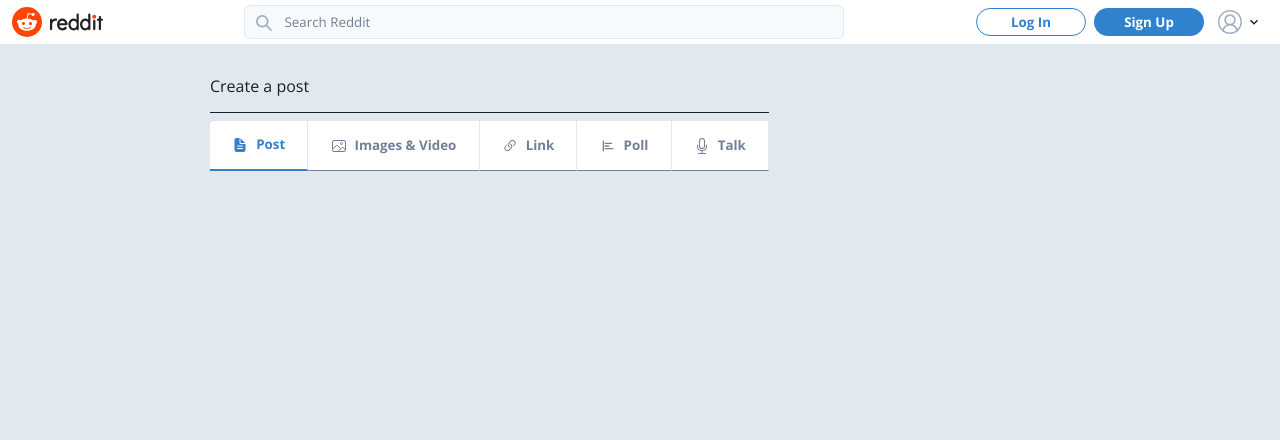
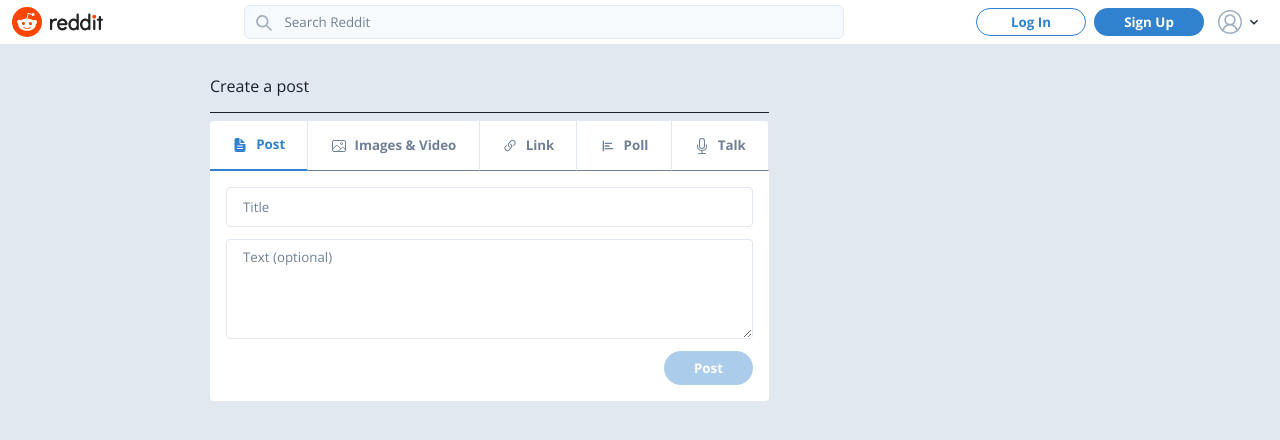
Before and after one commit to vincent-zola/reddit_clone_tutorial, a Next.js app: page /r/1/submit in a window 1280 px wide. Shown: the top 440 px of the page. Built offline with nearby package versions, Linux system fonts and the light colour scheme; no server answers.

Commit message:
working on post commponent

```diff
--- /dev/null
+++ b/src/atoms/postsAtom.tsx
@@ -0,0 +1,32 @@
+import { Timestamp } from "firebase/firestore";
+import {atom} from "recoil";
+
+export type Post = {
+    id: string;
+    communityId: string;
+    creatorId: string;
+    creatorDisplayName: string;
+    title: string;
+    body: string;
+    numberOfComments: string;
+    voteStatus: string;
+    imageURL?: string;
+    communityImageURL?: string;
+    createdAt: Timestamp;
+}
+
+interface PostState {
+    selectedPost: Post | null;
+    posts: Post[];
+    // postVotes
+}
+
+const defaultPostState: PostState = {
+    selectedPost: null,
+    posts: [],
+}
+
+export const postState = atom<PostState>({
+    key: "postState",
+    default: defaultPostState,
+})
--- a/src/components/Posts/NewPostForm.tsx
+++ b/src/components/Posts/NewPostForm.tsx
@@ -7,6 +7,9 @@ import { BsLink45Deg, BsMic } from "react-icons/bs";
 import { IoDocumentText, IoImageOutline } from "react-icons/io5";
 import { AiFillCloseCircle } from "react-icons/ai";
 import TabItem from "./TabItem";
+import TextInputs from "./PostForm/TextInputs";
+import ImageUpload from "./PostForm/ImageUpload";
+import { Post } from "../../atoms/postsAtom";
 
 // * ========== TS Types ==========
 
@@ -44,7 +47,56 @@ const formTabs: TabItem[] = [
 ];
 
 const NewPostForm: React.FC<NewPostFormProps> = () => {
+  // we use it to visually highlight the formTabs
   const [selectedTab, setSelectedTab] = useState(formTabs[0].title);
+  const [textInputs, setTextInputs] = useState({
+    title: "",
+    body: "",
+  });
+  const [selectedFile, setSelectedFile] = useState<string>();
+  const [loading, setLoading] = useState(false);
+
+  // *store post in db
+  const handleCreatePost = async () => {
+    // create new post obj => type Post
+    const newPost: Post = {};
+    // store the post in db
+    // check for selectedFile
+    // store in storage => getDownloadURL (return imageURL)
+    // update post doc by adding imageURL
+    // redirect the user back to the communityPage using the router
+  };
+
+  // * image upload Fn.
+  const onSelectImage = (event: React.ChangeEvent<HTMLInputElement>) => {
+    // FileReader provided by JS
+    const reader = new FileReader();
+    // [0] our Image Input element return an Array of uploaded items in our case one Image, therefore read just the only and first item in array.
+    if (event.target.files?.[0]) {
+      // readAsDataURL() read the binary data and encode it as base64 data url.
+      reader.readAsDataURL(event.target.files[0]);
+    }
+    // store the img in setSelectedFile, readerEvent is just an regular e. event.
+    // .onload: Called when a read operation successfully completes.
+    reader.onload = (readerEvent) => {
+      if (readerEvent.target?.result) {
+        setSelectedFile(readerEvent.target.result as string);
+      }
+    };
+  };
+
+  // * Text and Area recorder Fn.
+  const onTextChange = (
+    event: React.ChangeEvent<HTMLInputElement | HTMLTextAreaElement>
+  ) => {
+    const {
+      target: { name, value },
+    } = event;
+    setTextInputs((prev) => ({
+      ...prev,
+      [name]: value,
+    }));
+  };
 
   // * ========== HTML ==========
 
@@ -60,6 +112,24 @@ const NewPostForm: React.FC<NewPostFormProps> = () => {
           />
         ))}
       </Flex>
+      <Flex p={4}>
+        {selectedTab === "Post" && (
+          <TextInputs
+            textInputs={textInputs}
+            handleCreatePost={handleCreatePost}
+            onChange={onTextChange}
+            loading={loading}
+          />
+        )}
+        {selectedTab === "Images & Video" && (
+          <ImageUpload
+            selectedFile={selectedFile}
+            onSelectImage={onSelectImage}
+            setSelectedTab={setSelectedTab}
+            setSelectedFile={setSelectedFile}
+          />
+        )}
+      </Flex>
     </Flex>
   );
 };
--- /dev/null
+++ b/src/components/Posts/PostForm/ImageUpload.tsx
@@ -0,0 +1,75 @@
+// * ========== Imports ==========
+
+import { Button, Flex, Image, Input, Stack } from "@chakra-ui/react";
+import React, { useRef } from "react";
+
+// * ========== TS Types ==========
+
+type ImageUploadProps = {
+  selectedFile?: string;
+  onSelectImage: (event: React.ChangeEvent<HTMLInputElement>) => void;
+  setSelectedTab: (value: string) => void;
+  setSelectedFile: (value: string) => void;
+};
+
+// *========== Variables & Functions ==========
+
+const ImageUpload: React.FC<ImageUploadProps> = ({
+  selectedFile,
+  onSelectImage,
+  setSelectedTab,
+  setSelectedFile,
+}) => {
+  const selectedFileRef = useRef<HTMLInputElement>(null);
+
+  // * ========== HTML ==========
+
+  return (
+    <Flex direction="column" justify="center" align="center" width="100%">
+      {selectedFile ? (
+        <>
+          <Image src={selectedFile} maxWidth="400px" maxHeight="400px" />
+          <Stack direction="row" mt={4}>
+            <Button height="28px" onClick={() => setSelectedTab("Post")}>
+              Back to Post
+            </Button>
+            <Button
+              variant="outline"
+              height="28px"
+              onClick={() => setSelectedFile("")}
+            >
+              Remove
+            </Button>
+          </Stack>
+        </>
+      ) : (
+        <Flex
+          justify="center"
+          align="center"
+          p={20}
+          border="1px dashed"
+          borderColor="gray.200"
+          width="100%"
+          borderRadius={4}
+        >
+          <Button
+            variant="outline"
+            height="28px"
+            // onClick triggers the Input element below
+            onClick={() => selectedFileRef.current?.click()}
+          >
+            Upload
+          </Button>
+          <Input
+            ref={selectedFileRef}
+            type="file"
+            hidden
+            onChange={onSelectImage}
+          />
+          <img src={selectedFile} />
+        </Flex>
+      )}
+    </Flex>
+  );
+};
+export default ImageUpload;
--- /dev/null
+++ b/src/components/Posts/PostForm/TextInputs.tsx
@@ -0,0 +1,76 @@
+// * ========== Imports ==========
+
+import { Button, Flex, Input, Stack, Textarea } from "@chakra-ui/react";
+import React from "react";
+
+// * ========== TS Types ==========
+
+type TextInputsProps = {
+  textInputs: {
+    title: string;
+    body: string;
+  };
+  onChange: (
+    event: React.ChangeEvent<HTMLInputElement | HTMLTextAreaElement>
+  ) => void;
+  handleCreatePost: () => void;
+  loading: boolean;
+};
+
+const TextInputs: React.FC<TextInputsProps> = ({
+  textInputs,
+  onChange,
+  loading,
+  handleCreatePost,
+}) => {
+  // * ========== HTML ==========
+
+  return (
+    <Stack spacing={3} width="100%">
+      <Input
+        name="title"
+        value={textInputs.title}
+        onChange={onChange}
+        fontSize="10pt"
+        borderRadius={4}
+        placeholder="Title"
+        _placeholder={{ color: "gray.500" }}
+        _focus={{
+          outline: "none",
+          bg: "white",
+          border: "1px solid",
+          borderColor: "black",
+        }}
+      />
+      <Textarea
+        name="body"
+        onChange={onChange}
+        value={textInputs.body}
+        fontSize="10pt"
+        borderRadius={4}
+        height="100px"
+        placeholder="Text (optional)"
+        _placeholder={{ color: "gray.500" }}
+        _focus={{
+          outline: "none",
+          bg: "white",
+          border: "1px solid",
+          borderColor: "black",
+        }}
+      />
+      <Flex justify="flex-end">
+        <Button
+          height="34px"
+          padding="0px 30px"
+          // disable button if user did not provide any title
+          disabled={!textInputs.title}
+          isLoading={loading}
+          onClick={handleCreatePost}
+        >
+          Post
+        </Button>
+      </Flex>
+    </Stack>
+  );
+};
+export default TextInputs;
```
